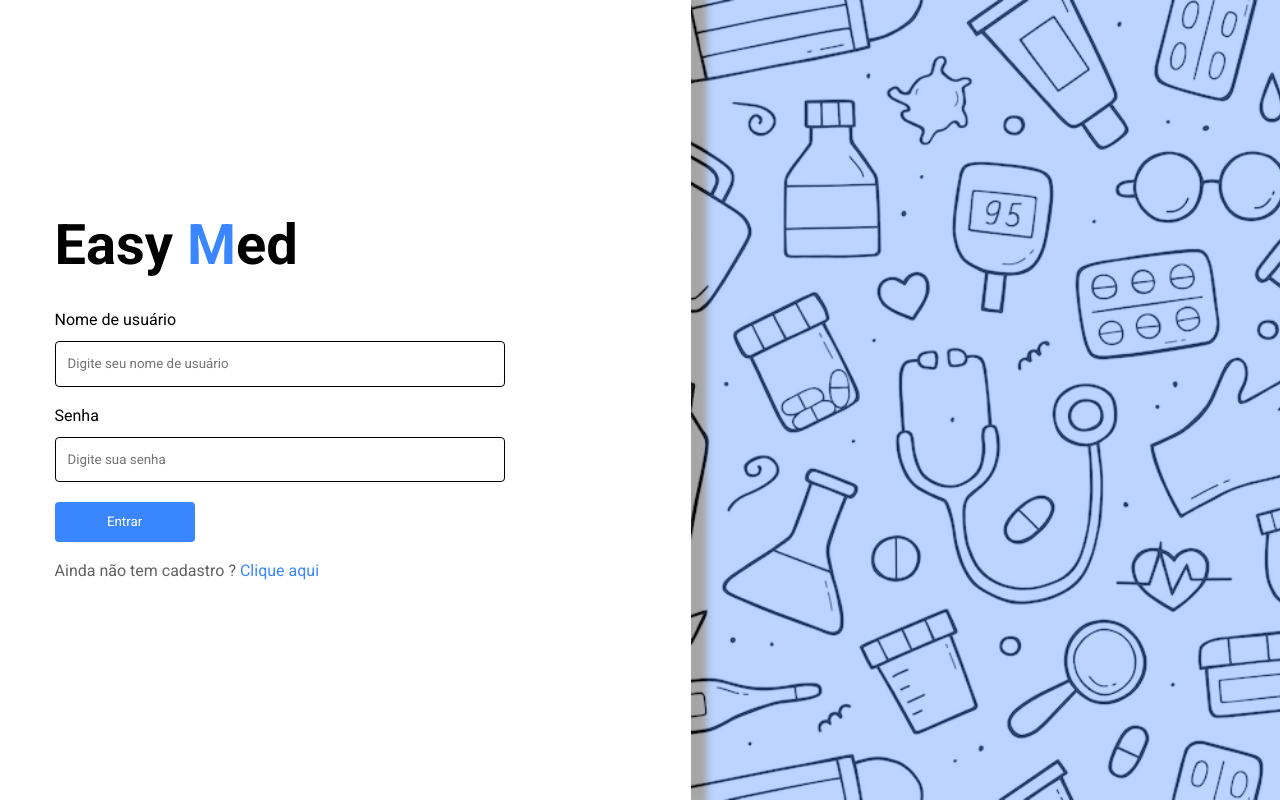
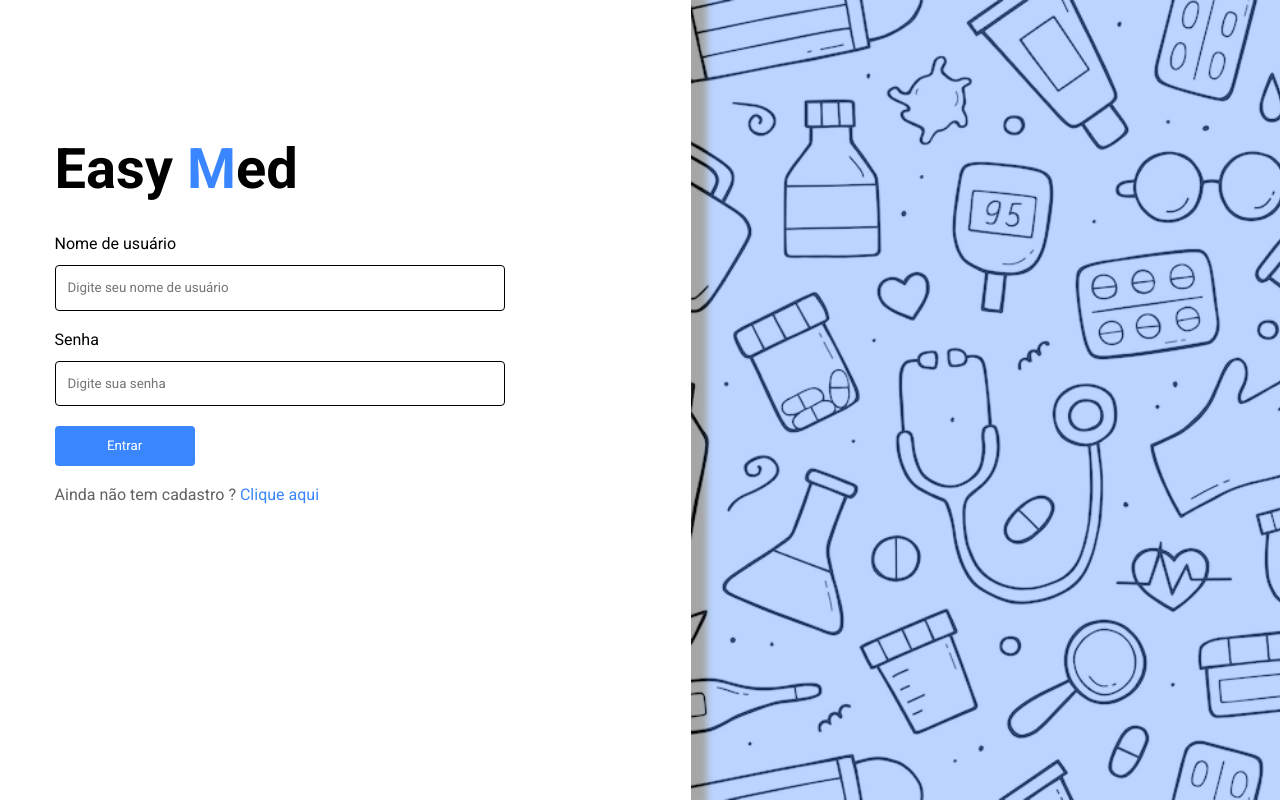
Before and after one commit to joaopedroalb/easy-med-front, a React (Vite) app: page /login in a window 1280 px wide. Built offline with nearby package versions, Linux system fonts and the light colour scheme.

Commit message:
fix: fixing padding problem

```diff
--- a/src/pages/Login/style.js
+++ b/src/pages/Login/style.js
@@ -21,7 +21,7 @@ export const LeftSide = styled.div`
     justify-content: flex-start;
     gap: 2rem;
 
-    padding: calc(15% + 20px) 0;
+    padding-top: 8.5rem;
 
     .title{
         margin: 0 calc(5% + 20px);
@@ -37,6 +37,7 @@ export const LeftSide = styled.div`
     @media ${DEVICE_RESPONSIVE_QUERY.tablet}{
         align-items: center;
         justify-content: center;
+        padding-top: 0;
     }
 `
 
```
